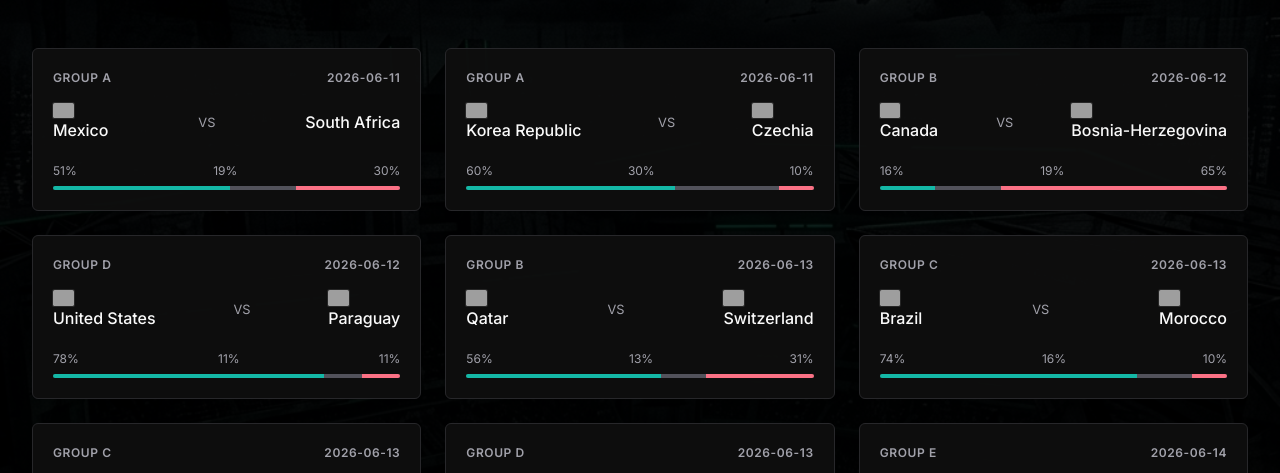
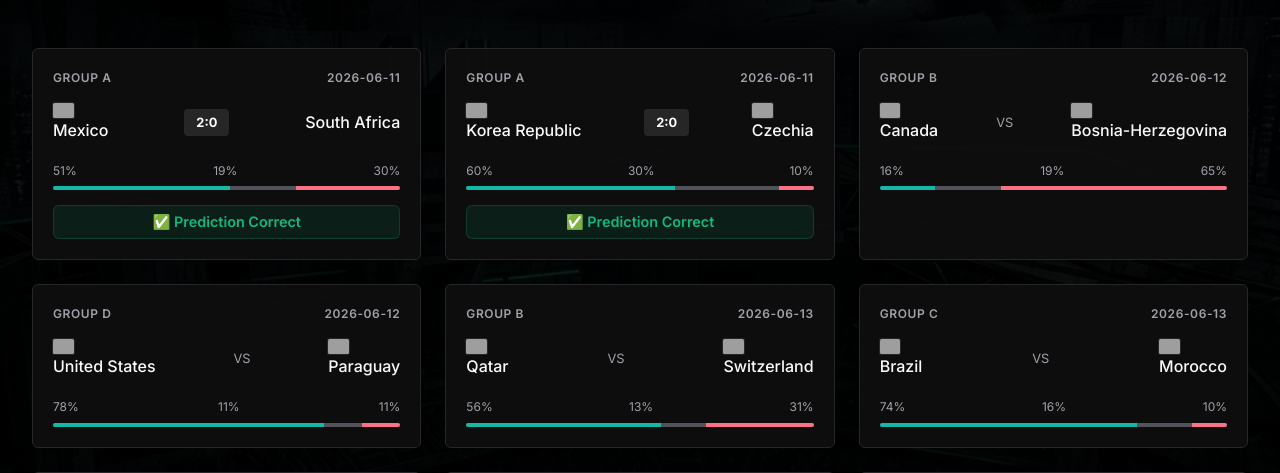
Before and after one commit to EobardThawne2/FIFA-WORLD-CUP-2026-PREDICTIONS, a Flask app: page / in a window 1280 px wide. Shown: the part 180-653 px from the top of the page. Run offline with Flask 3, Linux system fonts and the light colour scheme; style sheets or scripts are compiled from the project's sources; grey boxes are pictures that could not be loaded.

Commit message:
Add files via upload

```diff
--- a/templates/fixtures.html
+++ b/templates/fixtures.html
@@ -36,7 +36,11 @@
                 </div>
                 <div class="match-teams">
                     <span class="team-name">{{ match.home | safe }}</span>
+                    {% if 'Mexico' in match.home or 'Korea Republic' in match.home %}
+                    <span class="vs" style="font-weight: 700; color: #fff; background: rgba(255,255,255,0.1); padding: 4px 12px; border-radius: 4px;">2:0</span>
+                    {% else %}
                     <span class="vs">VS</span>
+                    {% endif %}
                     <span class="team-name">{{ match.away | safe }}</span>
                 </div>
                 <div class="prob-labels">
@@ -49,6 +53,12 @@
                     <div class="prob-segment gray" style="--target-width: {{ match.draw_prob }}%; width: 0;"></div>
                     <div class="prob-segment red" style="--target-width: {{ match.away_prob }}%; width: 0;"></div>
                 </div>
+
+                {% if 'Mexico' in match.home or 'Korea Republic' in match.home %}
+                <div class="prediction-badge animate-fade-in" style="text-align: center; margin-top: 15px; color: #10b981; font-weight: 600; font-size: 0.9rem; background: rgba(16,185,129,0.1); padding: 5px 10px; border-radius: 6px; border: 1px solid rgba(16,185,129,0.2);">
+                    ✅ Prediction Correct
+                </div>
+                {% endif %}
             </div>
             {% endfor %}
         </div>
```
